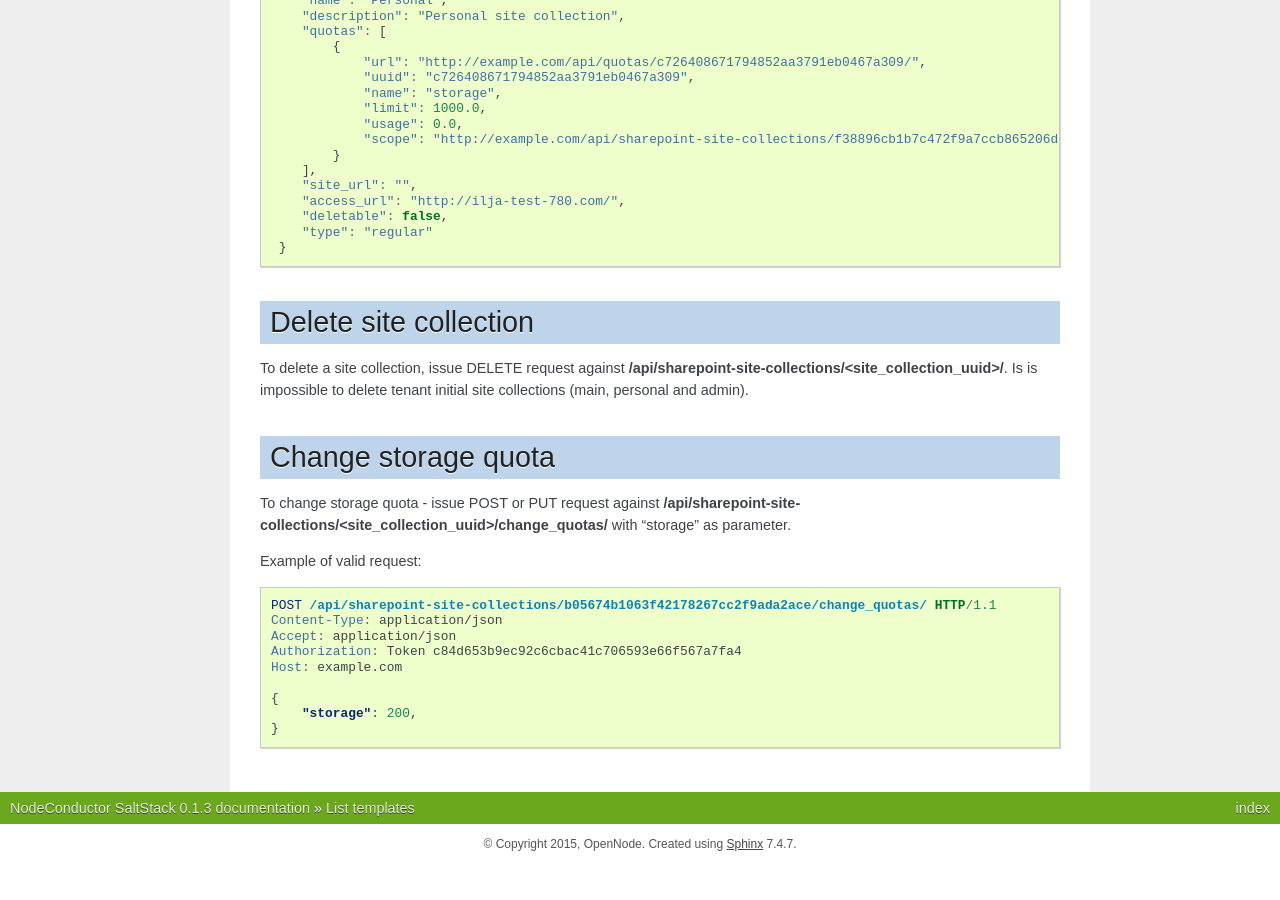
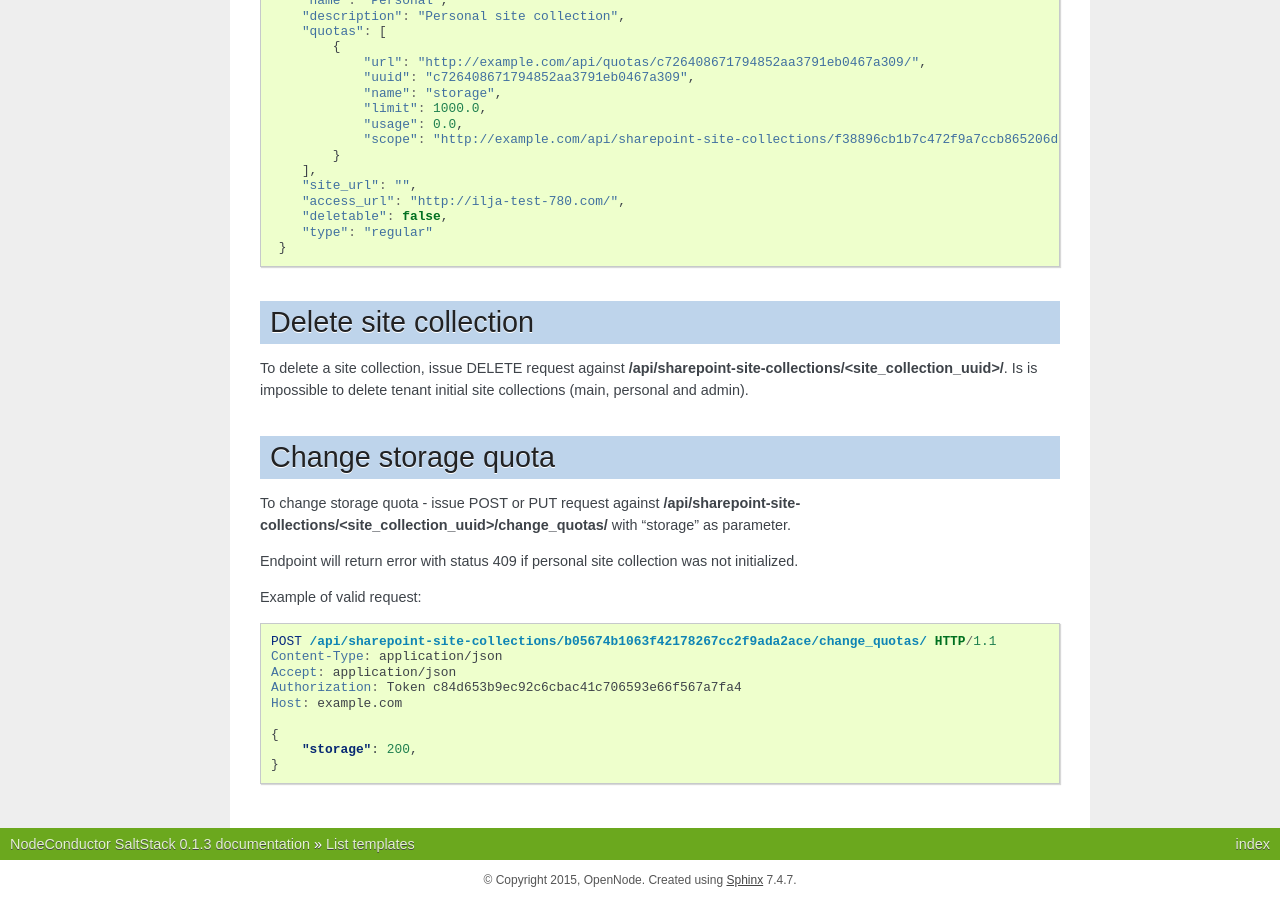
Before and after one commit to opennode/waldur-saltstack, a Sphinx documentation site: the page built from docs/sharepoint.rst, in a window 1280 px wide and 900 px high, scrolled down 8269 px. Built offline with Sphinx 7.4.7, drawn with Linux system fonts in a browser that asks for light colours; the version number is read from the project's files by our own code; before the commit the page ends 9133 px from its top, so only the background shows below that.

Commit message:
Fix docs
 - nc-1167

```diff
--- a/docs/sharepoint.rst
+++ b/docs/sharepoint.rst
@@ -517,6 +517,8 @@ Change storage quota
 To change storage quota - issue POST or PUT request against
 **/api/sharepoint-site-collections/<site_collection_uuid>/change_quotas/** with "storage" as parameter.
 
+Endpoint will return error with status 409 if personal site collection was not initialized.
+
 Example of valid request:
 
 .. code-block:: http
```
